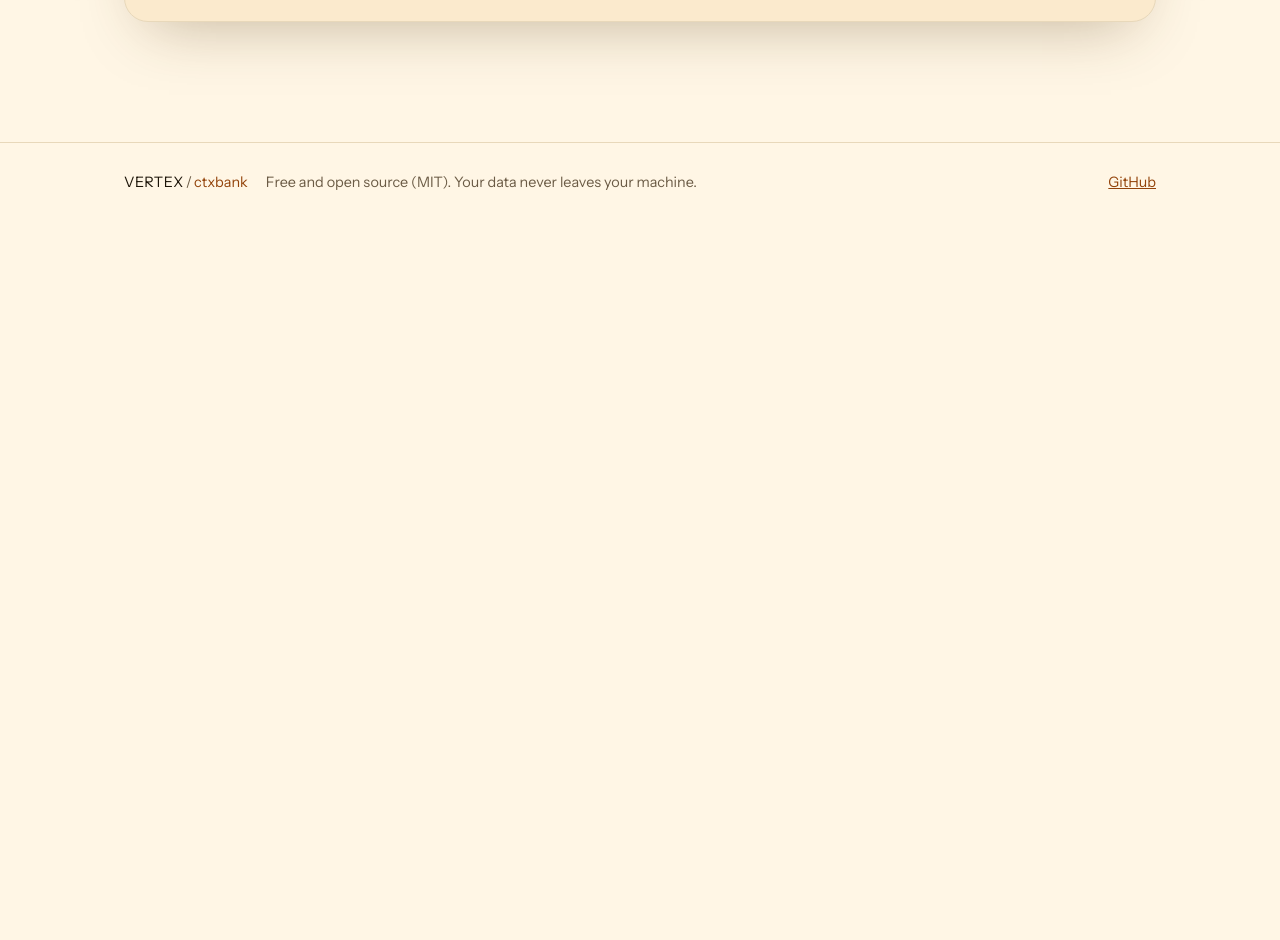
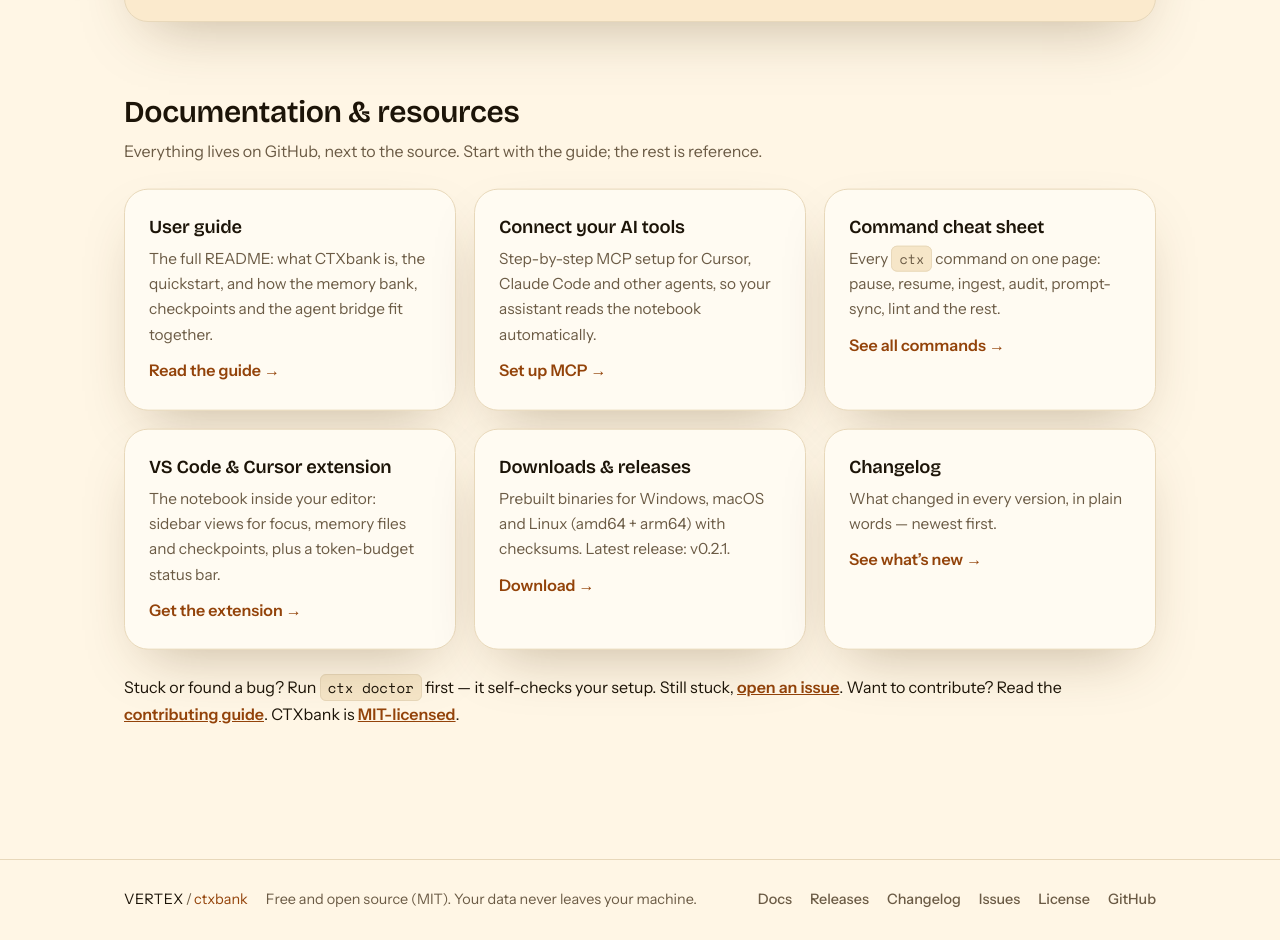
Before and after one commit to hamziCodes/CTXbank, a plain HTML site: page website/index.html in a window 1280 px wide. Shown: the part 2477-3417 px from the top of the page. Before the commit the page ends 2700 px from the top, so only its background shows below. Drawn offline with nearby package versions, Linux system fonts and the light colour scheme.

Commit message:
website: add Documentation & resources section + full footer links
Six link cards (user guide, MCP setup, command cheat sheet, VS Code
extension, releases, changelog) plus issues/contributing/license in the
help note and footer. All URLs verified live (200) against main.

```diff
--- a/website/index.html
+++ b/website/index.html
@@ -126,6 +126,44 @@
             </div>
           </div>
         </div>
+
+        <div class="section reveal">
+          <h2>Documentation &amp; resources</h2>
+          <p class="section-sub">Everything lives on GitHub, next to the source. Start with the guide; the rest is reference.</p>
+          <div class="cards-3">
+            <a class="card doc-card" href="https://github.com/hamziCodes/CTXbank#readme" target="_blank" rel="noopener">
+              <h3>User guide</h3>
+              <p>The full README: what CTXbank is, the quickstart, and how the memory bank, checkpoints and the agent bridge fit together.</p>
+              <span class="doc-link">Read the guide &rarr;</span>
+            </a>
+            <a class="card doc-card" href="https://github.com/hamziCodes/CTXbank#how-to-connect-your-ai-tools" target="_blank" rel="noopener">
+              <h3>Connect your AI tools</h3>
+              <p>Step-by-step MCP setup for Cursor, Claude Code and other agents, so your assistant reads the notebook automatically.</p>
+              <span class="doc-link">Set up MCP &rarr;</span>
+            </a>
+            <a class="card doc-card" href="https://github.com/hamziCodes/CTXbank#everyday-commands-cheat-sheet" target="_blank" rel="noopener">
+              <h3>Command cheat sheet</h3>
+              <p>Every <code>ctx</code> command on one page: pause, resume, ingest, audit, prompt-sync, lint and the rest.</p>
+              <span class="doc-link">See all commands &rarr;</span>
+            </a>
+            <a class="card doc-card" href="https://github.com/hamziCodes/CTXbank/tree/main/extensions/vscode" target="_blank" rel="noopener">
+              <h3>VS Code &amp; Cursor extension</h3>
+              <p>The notebook inside your editor: sidebar views for focus, memory files and checkpoints, plus a token-budget status bar.</p>
+              <span class="doc-link">Get the extension &rarr;</span>
+            </a>
+            <a class="card doc-card" href="https://github.com/hamziCodes/CTXbank/releases" target="_blank" rel="noopener">
+              <h3>Downloads &amp; releases</h3>
+              <p>Prebuilt binaries for Windows, macOS and Linux (amd64 + arm64) with checksums. Latest release: v0.2.1.</p>
+              <span class="doc-link">Download &rarr;</span>
+            </a>
+            <a class="card doc-card" href="https://github.com/hamziCodes/CTXbank/blob/main/CHANGELOG.md" target="_blank" rel="noopener">
+              <h3>Changelog</h3>
+              <p>What changed in every version, in plain words — newest first.</p>
+              <span class="doc-link">See what&rsquo;s new &rarr;</span>
+            </a>
+          </div>
+          <p class="note docs-note">Stuck or found a bug? Run <code>ctx doctor</code> first — it self-checks your setup. Still stuck, <a href="https://github.com/hamziCodes/CTXbank/issues" target="_blank" rel="noopener">open an issue</a>. Want to contribute? Read the <a href="https://github.com/hamziCodes/CTXbank/blob/main/CONTRIBUTING.md" target="_blank" rel="noopener">contributing guide</a>. CTXbank is <a href="https://github.com/hamziCodes/CTXbank/blob/main/LICENSE" target="_blank" rel="noopener">MIT-licensed</a>.</p>
+        </div>
       </div>
     </section>
 
@@ -249,7 +287,14 @@
     <div class="wrap footer-inner">
       <span><span class="wordmark-vertex">VERTEX</span><span class="wordmark-slash">/</span><span class="wordmark-ctx">ctxbank</span></span>
       <span class="footer-note">Free and open source (MIT). Your data never leaves your machine.</span>
-      <a href="https://github.com/hamziCodes/CTXbank" target="_blank" rel="noopener">GitHub</a>
+      <nav class="footer-links" aria-label="Documentation and project links">
+        <a href="https://github.com/hamziCodes/CTXbank#readme" target="_blank" rel="noopener">Docs</a>
+        <a href="https://github.com/hamziCodes/CTXbank/releases" target="_blank" rel="noopener">Releases</a>
+        <a href="https://github.com/hamziCodes/CTXbank/blob/main/CHANGELOG.md" target="_blank" rel="noopener">Changelog</a>
+        <a href="https://github.com/hamziCodes/CTXbank/issues" target="_blank" rel="noopener">Issues</a>
+        <a href="https://github.com/hamziCodes/CTXbank/blob/main/LICENSE" target="_blank" rel="noopener">License</a>
+        <a href="https://github.com/hamziCodes/CTXbank" target="_blank" rel="noopener">GitHub</a>
+      </nav>
     </div>
   </footer>
 
--- a/website/styles.css
+++ b/website/styles.css
@@ -309,3 +309,13 @@ code {
   .flow-dot { width: 44px; height: 44px; }
   .flow-line { left: 21px; }
 }
+
+/* Documentation link cards + footer links */
+.doc-card { display: block; text-decoration: none; color: inherit; transition: transform 0.25s var(--ease-calm), box-shadow 0.25s var(--ease-calm); }
+.doc-card:hover { transform: translateY(-3px); box-shadow: var(--sh-shadow); }
+.doc-card .doc-link { display: inline-block; margin-top: 10px; font-weight: 600; color: var(--sh-accent-text); }
+.docs-note { margin-top: 20px; }
+.docs-note a, .band a { color: var(--sh-accent-text); font-weight: 600; }
+.footer-links { display: flex; gap: 18px; flex-wrap: wrap; }
+.footer-links a { color: var(--sh-ink-soft); text-decoration: none; font-weight: 500; }
+.footer-links a:hover { color: var(--sh-accent-text); }
```
